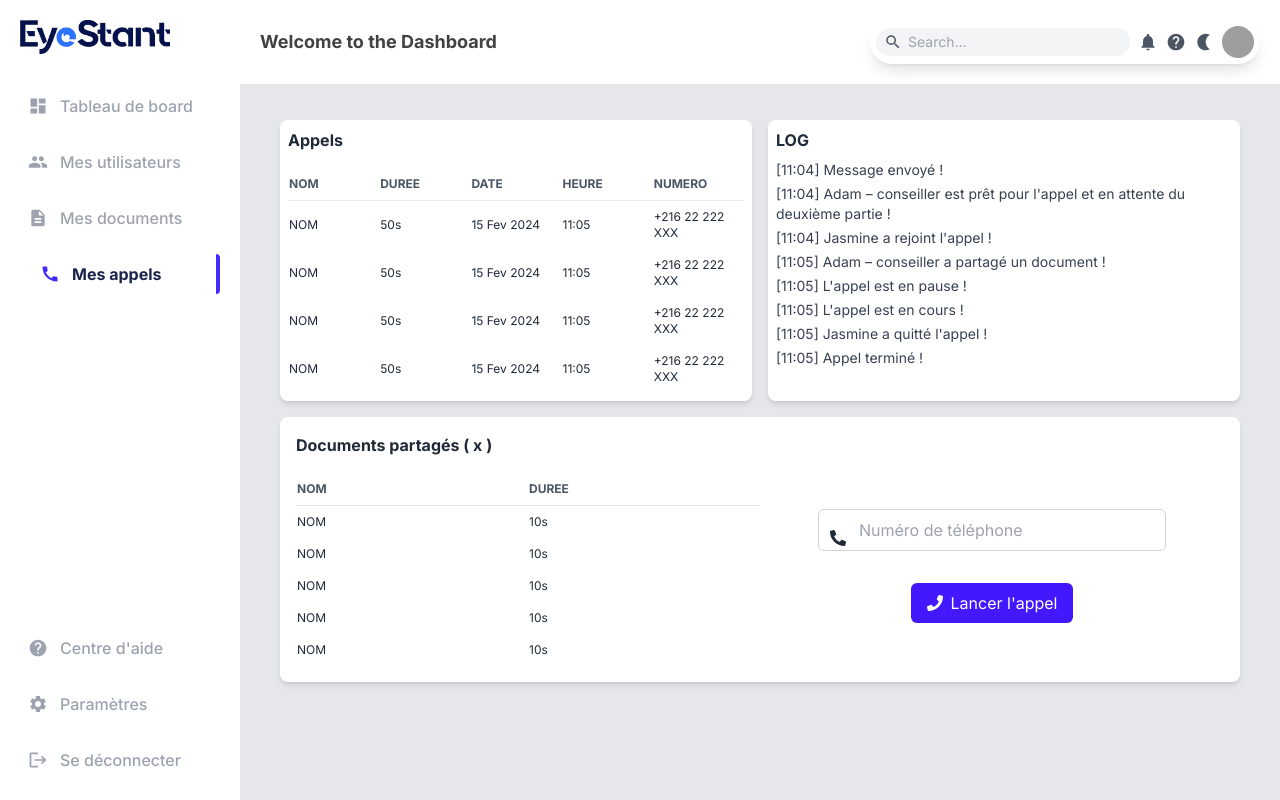
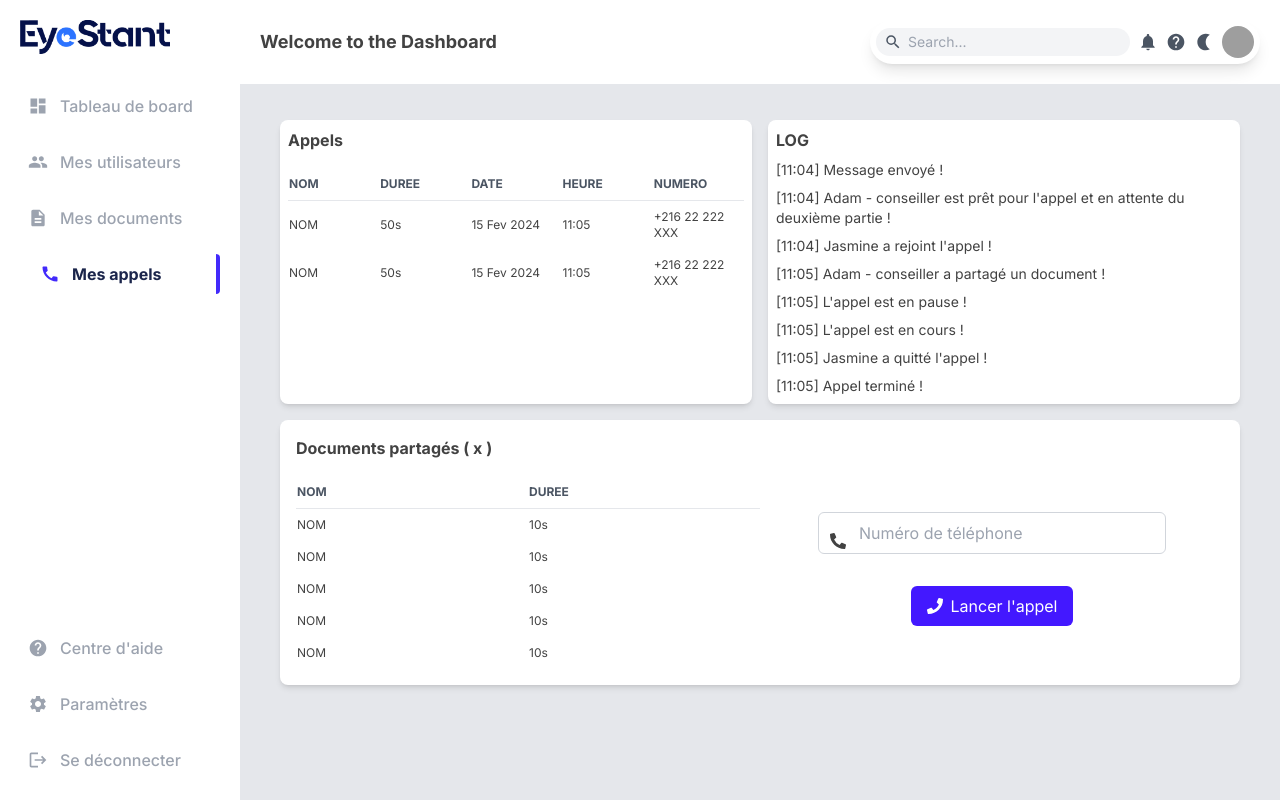
Before and after one commit to aminebalti55/poc-eyestant-frontend, a Next.js app: page /Dashboard in a window 1280 px wide. Both pictures are taken after a click on the item "Mes appels". Built offline with nearby package versions, Linux system fonts and the light colour scheme; grey boxes are pictures that could not be loaded.

Commit message:
adding_dark_mode

```diff
--- a/src/app/components/Dashboard/Dashboard.jsx
+++ b/src/app/components/Dashboard/Dashboard.jsx
@@ -56,10 +56,10 @@ const Dashboard = () => {
         return (
           <>
             <div className="flex flex-col md:flex-row space-y-4 md:space-y-0 md:space-x-4">
-              <MesAppels />
-              <Log />
+              <MesAppels isDarkMode={isDarkMode} />
+              <Log isDarkMode={isDarkMode} />
             </div>
-            <DocumentPartages />
+            <DocumentPartages isDarkMode={isDarkMode} />
           </>
         );
       case 'help':
--- a/src/app/components/Dashboard/DocumentPartages.jsx
+++ b/src/app/components/Dashboard/DocumentPartages.jsx
@@ -30,9 +30,10 @@ const data = [
   { nom: 'NOM', duree: '10s' },
   { nom: 'NOM', duree: '10s' },
   { nom: 'NOM', duree: '10s' },
+  // Add more entries if needed
 ];
 
-const DocumentPartages = () => {
+const DocumentPartages = ({ isDarkMode }) => {
   const table = useReactTable({
     data,
     columns,
@@ -40,8 +41,8 @@ const DocumentPartages = () => {
   });
 
   return (
-    <div className="p-4 bg-white rounded-lg shadow-md w-full mt-4">
-      <h2 className="text-md font-bold mb-2 text-navy-700">Documents partagés ( x )</h2>
+    <div className={`p-4 ${isDarkMode ? 'bg-dark-card-bg text-dark-text' : 'bg-light-bg text-light-text'} rounded-lg shadow-md w-full mt-4`}>
+      <h2 className="text-md font-bold mb-2 text-navy-700 dark:text-white">Documents partagés ( x )</h2>
       <div className="flex flex-col md:flex-row justify-between">
         <div className="md:w-1/2" style={{ maxHeight: '20rem', overflowY: 'auto' }}>
           <table className="w-full table-fixed">
--- a/src/app/components/Dashboard/Log.jsx
+++ b/src/app/components/Dashboard/Log.jsx
@@ -2,25 +2,19 @@
 
 import React from 'react';
 
-const logs = [
-  "[11:04] Message envoyé !",
-  "[11:04] Adam – conseiller est prêt pour l'appel et en attente du deuxième partie !",
-  "[11:04] Jasmine a rejoint l'appel !",
-  "[11:05] Adam – conseiller a partagé un document !",
-  "[11:05] L'appel est en pause !",
-  "[11:05] L'appel est en cours !",
-  "[11:05] Jasmine a quitté l'appel !",
-  "[11:05] Appel terminé !"
-];
-
-const Log = () => {
+const Log = ({ isDarkMode }) => {
   return (
-    <div className="p-2 bg-white rounded-lg shadow-md w-1/2">
-      <h2 className="text-md font-bold mb-2 text-navy-700">LOG</h2>
-      <div className="text-sm text-gray-700">
-        {logs.map((log, index) => (
-          <div key={index} className="mb-1">{log}</div>
-        ))}
+    <div className={`p-2 ${isDarkMode ? 'bg-dark-card-bg text-dark-text' : 'bg-light-bg text-light-text'} rounded-lg shadow-md w-full md:w-1/2`}>
+      <h2 className="text-md font-bold mb-2 text-navy-700 dark:text-white">LOG</h2>
+      <div className="space-y-2">
+        <p className="text-sm">[11:04] Message envoyé !</p>
+        <p className="text-sm">[11:04] Adam - conseiller est prêt pour l'appel et en attente du deuxième partie !</p>
+        <p className="text-sm">[11:04] Jasmine a rejoint l'appel !</p>
+        <p className="text-sm">[11:05] Adam - conseiller a partagé un document !</p>
+        <p className="text-sm">[11:05] L'appel est en pause !</p>
+        <p className="text-sm">[11:05] L'appel est en cours !</p>
+        <p className="text-sm">[11:05] Jasmine a quitté l'appel !</p>
+        <p className="text-sm">[11:05] Appel terminé !</p>
       </div>
     </div>
   );
--- a/src/app/components/Dashboard/MesAppels.jsx
+++ b/src/app/components/Dashboard/MesAppels.jsx
@@ -41,7 +41,7 @@ const data = [
   { nom: 'NOM', duree: '50s', date: '15 Fev 2024', heure: '11:05', numero: '+216 22 222 XXX' },
 ];
 
-const MesAppels = () => {
+const MesAppels = ({ isDarkMode }) => {
   const table = useReactTable({
     data,
     columns,
@@ -50,7 +50,7 @@ const MesAppels = () => {
   });
 
   const customScrollbarStyle = {
-    maxHeight: '20rem',
+    maxHeight: '9rem',
     overflowY: 'auto',
     scrollbarWidth: 'thin',
     scrollbarColor: '#422afb #f1f1f1',
@@ -74,9 +74,9 @@ const MesAppels = () => {
   `;
 
   return (
-    <div className="p-2 bg-white rounded-lg shadow-md w-full md:w-1/2">
+    <div className={`p-2 ${isDarkMode ? 'bg-dark-card-bg text-dark-text' : 'bg-light-bg text-light-text'} rounded-lg shadow-md w-full md:w-1/2`}>
       <style>{customScrollbarWebkitStyle}</style>
-      <h2 className="text-md font-bold mb-2 text-navy-700">Appels</h2>
+      <h2 className="text-md font-bold mb-2 text-navy-700 dark:text-white">Appels</h2>
       <div style={customScrollbarStyle}>
         <table className="w-full table-fixed">
           <thead>
```
